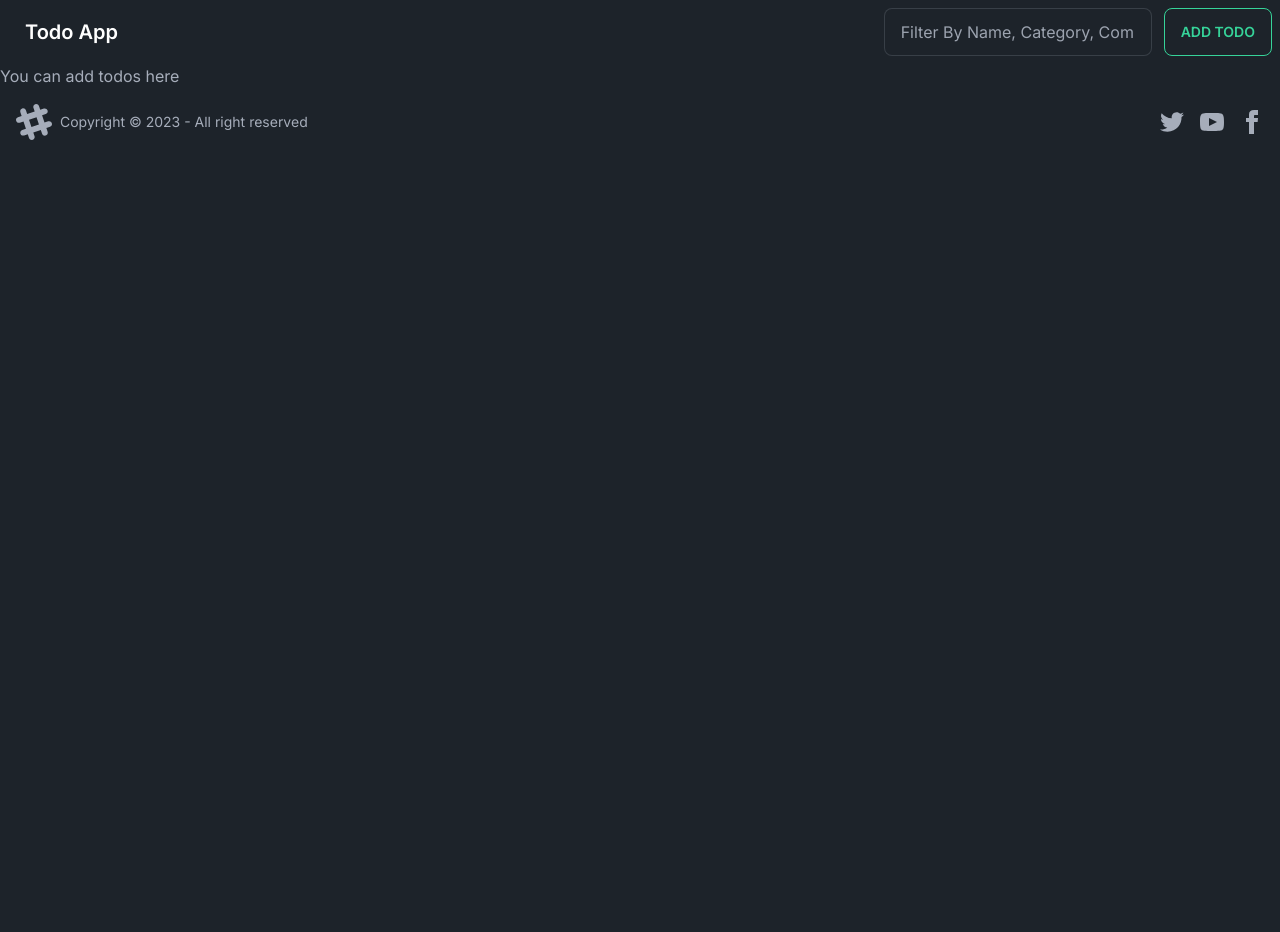
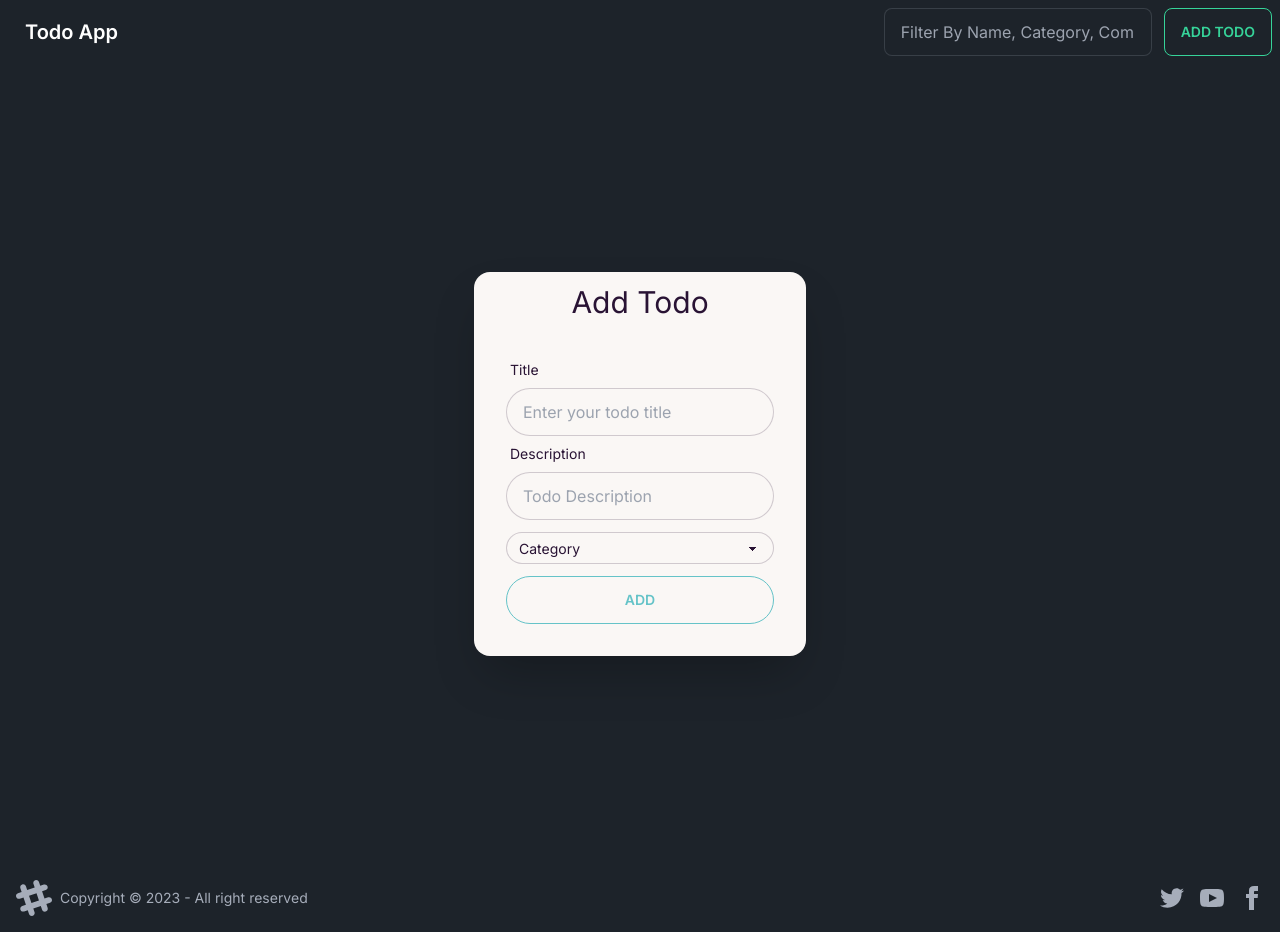
Before and after one commit to Chinmaykd21/todo-next, a Next.js app: page /add in a window 1280 px wide. Before the commit the page ends 800 px from the top, so only its background shows below. Built offline with nearby package versions, Linux system fonts and the light colour scheme.

Commit message:
Add TODO api handler :fire:

```diff
--- a/app/(crud)/add/page.tsx
+++ b/app/(crud)/add/page.tsx
@@ -1,7 +1,116 @@
-import React from "react";
+"use client";
+
+import { todoCategories, todoProps, todos } from "@/lib/constants";
+import { useState } from "react";
+import { Toaster, toast } from "sonner";
 
 const AddTodo = () => {
-  return <div>You can add todos here</div>;
+  const addTodo: todoProps = {
+    id: "dsgfads",
+    title: "",
+    description: "",
+    isFinished: false,
+    category: "Select A Category",
+  };
+  const [formData, setFormData] = useState(addTodo);
+
+  const handleSubmit = async (e: React.SyntheticEvent) => {
+    e.preventDefault();
+
+    if (
+      !formData ||
+      formData?.category === "Select A Category" ||
+      formData?.title?.length === 0 ||
+      formData?.description?.length === 0
+    ) {
+      console.log("Inside", JSON.stringify(formData));
+      toast("Invalid Data!", {
+        action: {
+          label: "Dismiss",
+          onClick: () => toast.dismiss(),
+        },
+        duration: Infinity,
+      });
+      return;
+    }
+
+    const res = await fetch("/api/add", {
+      method: "POST",
+      headers: {
+        "Content-Type": "application/json",
+      },
+      body: JSON.stringify(formData),
+    });
+
+    const result = await res.json();
+    console.log(`res -> ${result}`);
+  };
+
+  return (
+    <>
+      <div className="hero min-h-screen">
+        <div className="hero-content flex flex-col">
+          <div
+            className="card flex-shrink-0 w-full max-w-sm shadow-2xl"
+            data-theme="cupcake"
+          >
+            <div className="flex flex-row justify-center mt-3 items-center">
+              <p className="text-3xl">Add Todo</p>
+            </div>
+            <div className="card-body">
+              <form onSubmit={handleSubmit}>
+                <div className="form-control">
+                  <label className="label">
+                    <span className="label-text">Title</span>
+                  </label>
+                  <input
+                    type="text"
+                    placeholder="Enter your todo title"
+                    className="input input-bordered"
+                    onChange={(e) =>
+                      setFormData({ ...formData, title: e?.target?.value })
+                    }
+                  />
+                </div>
+                <div className="form-control">
+                  <label className="label">
+                    <span className="label-text">Description</span>
+                  </label>
+                  <input
+                    type="text"
+                    placeholder="Todo Description"
+                    className="input input-bordered"
+                    onChange={(e) =>
+                      setFormData({
+                        ...formData,
+                        description: e?.target?.value,
+                      })
+                    }
+                  />
+                  <select
+                    className="select select-bordered mt-3 mb-3 select-sm w-full max-w-xs"
+                    onChange={(e) =>
+                      setFormData({ ...formData, category: e?.target?.value })
+                    }
+                    defaultValue={"Category"}
+                  >
+                    <option disabled>Category</option>
+                    {todoCategories?.map((todoCategory, i) => {
+                      return <option key={i}>{todoCategory}</option>;
+                    })}
+                  </select>
+                </div>
+                <div className="form-control">
+                  <button className="btn btn-primary btn-outline">ADD</button>
+                </div>
+              </form>
+            </div>
+          </div>
+        </div>
+      </div>
+      <Toaster />
+    </>
+  );
 };
 
 export default AddTodo;
--- /dev/null
+++ b/app/api/add/route.ts
@@ -0,0 +1,5 @@
+export async function POST(req: Request) {
+  const todoData = await req.json();
+
+  console.log(todoData);
+}
--- a/app/layout.tsx
+++ b/app/layout.tsx
@@ -19,9 +19,11 @@ export default function RootLayout({
   return (
     <html lang="en" data-theme="dark">
       <body className={inter.className}>
-        <NavBar />
-        {children}
-        <Footer />
+        <div className="h-screen">
+          <NavBar />
+          {children}
+          <Footer />
+        </div>
       </body>
     </html>
   );
--- a/components/nav.tsx
+++ b/components/nav.tsx
@@ -23,7 +23,11 @@ const NavBar = () => {
       >
         Add Todo
       </button>
-    ) : null;
+    ) : (
+      <a className="btn btn-success btn-outline" href="/">
+        Back
+      </a>
+    );
 
   return (
     <div className="navbar bg-base-100 text-white">
--- a/components/todo.tsx
+++ b/components/todo.tsx
@@ -25,7 +25,13 @@ export const Todo = ({ todo }: { todo: todoProps }) => {
 
   const handleClick = (todo: todoProps) => {
     if (!todo) {
-      toast.error("Could not update status!!!");
+      toast.error("Could not update status", {
+        action: {
+          label: "Dismiss",
+          onClick: () => toast.dismiss(),
+        },
+        duration: Infinity,
+      });
     }
     setCompleted((prevState) => (todo.isFinished = !prevState));
     toast("Todo status updated successfully", {
--- a/lib/constants.ts
+++ b/lib/constants.ts
@@ -1,35 +1,43 @@
 export interface todoProps {
-  id: number;
+  id: string;
   title?: string;
   description?: string;
   isFinished?: boolean;
-  category?: "Programming" | "Reading" | "Household" | "Studying" | null;
+  category?: string;
 }
+
+export const todoCategories = [
+  "Programming",
+  "Reading",
+  "Household",
+  "Studying",
+  "Select A Category",
+];
 
 export const todos: todoProps[] = [
   {
-    id: 1,
+    id: "1",
     title: "First TODO",
     category: "Programming",
     description: "This app is in nextJS programming",
     isFinished: false,
   },
   {
-    id: 2,
+    id: "2",
     title: "Second TODO",
     category: "Studying",
     description: "NextJS study",
     isFinished: true,
   },
   {
-    id: 3,
+    id: "3",
     title: "Third TODO",
     category: "Reading",
     description: "There is nothing interesting to read",
     isFinished: false,
   },
   {
-    id: 4,
+    id: "4",
     title: "Fourth TODO",
     category: "Household",
     description: "Some household chores are still remaining",
```
